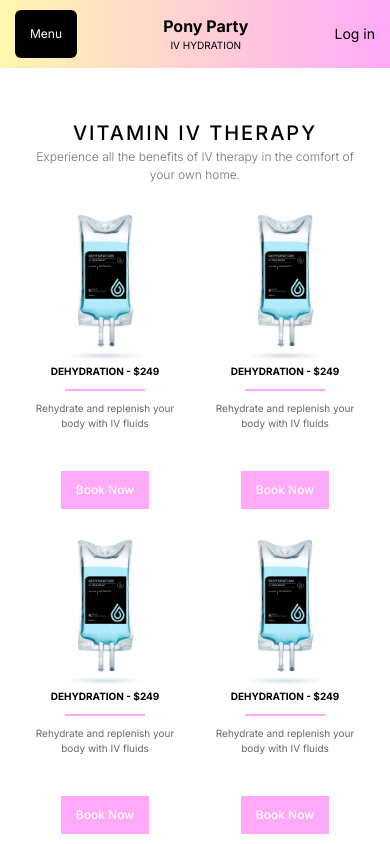
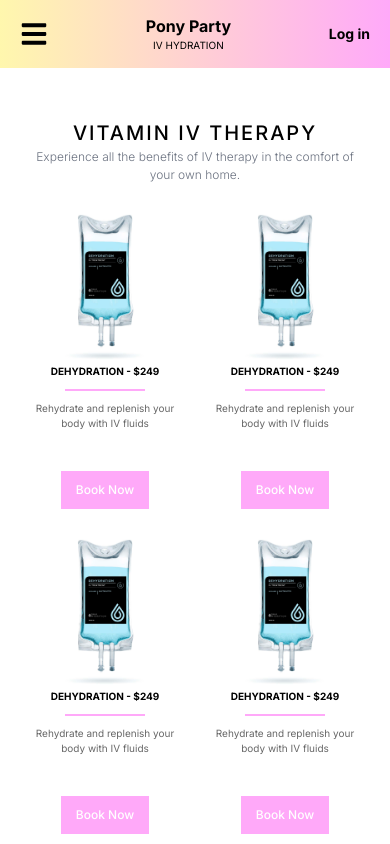
Before and after one commit to AmashChaudhry/pony-party, a Next.js app: page / in a window 390 px wide. Shown: the top 844 px of the page. Built offline with nearby package versions, Linux system fonts and the light colour scheme.

Commit message:
Adding icon to navbar

```diff
--- a/src/components/header.jsx
+++ b/src/components/header.jsx
@@ -1,6 +1,7 @@
 "use client";
 import React, { useState, useEffect } from "react";
 import Link from "next/link";
+import { FaBars, FaTimes } from "react-icons/fa";
 
 export default function Header() {
     const [menuOpen, setMenuOpen] = useState(false);
@@ -21,7 +22,7 @@ export default function Header() {
     return (
         <header className="sticky top-0 bg-gradient-to-r from-[#fff7ad] to-[#ffa9f9] z-50">
             <nav className="flex sticky justify-between items-center h-[8vh] mx-auto w-full lg:max-w-[1200px]">
-                <button className="text-[12px] p-[15px] mx-[15px] bg-black rounded-md text-white lg:hidden" name="menu" onClick={toggleMenu}>{menuOpen ? "Close" : "Menu"}</button>
+                <button className="text-black text-[28px] m-[20px] lg:hidden" name="menu" onClick={toggleMenu}>{menuOpen ? <FaTimes /> : <FaBars />}</button>
                 <ul className="flex p-0 items-center">
                     <li className="inline-block text-black text-[14px] py-[4px] px-[10px] mx-[5px]">
                         <Link href="/" className="flex flex-col items-center justify-center">
@@ -50,7 +51,7 @@ export default function Header() {
                     </ul>
                 </div>
                 <ul className="flex p-0 items-center">
-                    <li className="inline-block text-black text-[14px] py-[4px] mx-[15px]">
+                    <li className="inline-block text-black text-[14px] font-bold m-[20px]">
                         <Link href="/pages/login-to-account">Log in</Link>
                     </li>
                 </ul>
```
